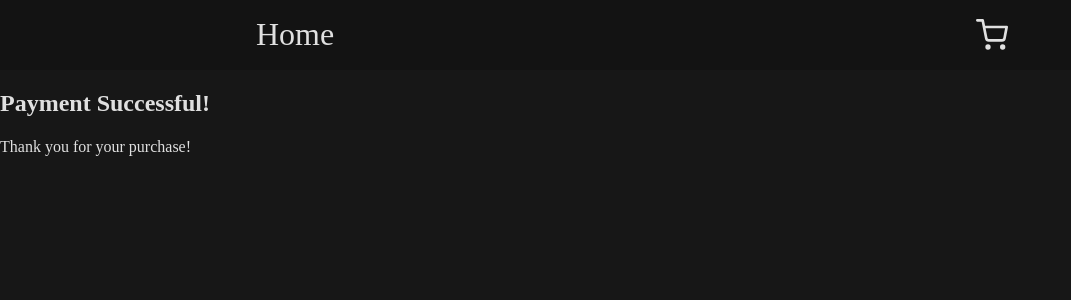
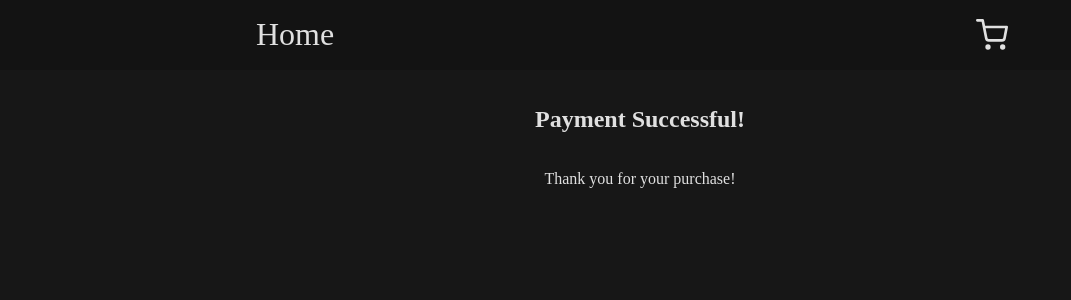
Before and after one commit to JMars1989/next-store, a Next.js app: page /success in a window 1280 px wide. Shown: the top 300 px of the page, without its empty margins (0-1071 px from the left). Built offline with nearby package versions, Linux system fonts and the light colour scheme.

Commit message:
style checkout and success pages

```diff
--- a/pages/success.js
+++ b/pages/success.js
@@ -1,7 +1,20 @@
 
 import { useEffect } from 'react'
-import Page from '../components/styled/Page'
+import styled from "styled-components";
+//import Page from '../components/styled/Page'
 import useCart from '../hooks/useCart'
+
+const Page = styled.div`
+    background: #171717;
+    padding: 1rem 2rem;
+    padding: 1rem 0rem;
+    color: #e0e0e0;
+    width: 100%;
+    display: flex;
+    flex-direction: column;
+    justify-content: center;
+    align-items: center;
+`
 
 const Success = () => {
     const { emptyCart } = useCart()
```
Also changed, not shown: pages/checkout.js (+17 -5 lines).
